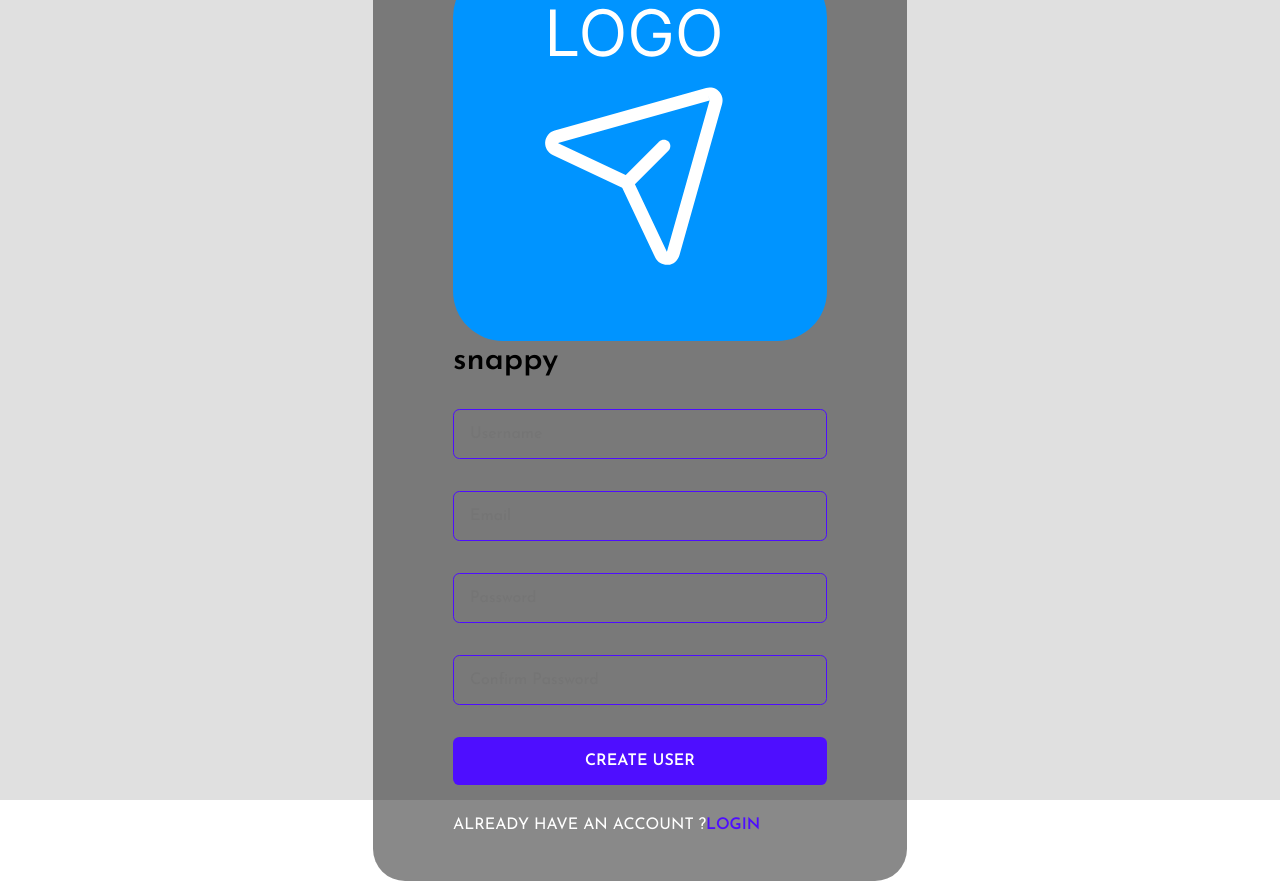
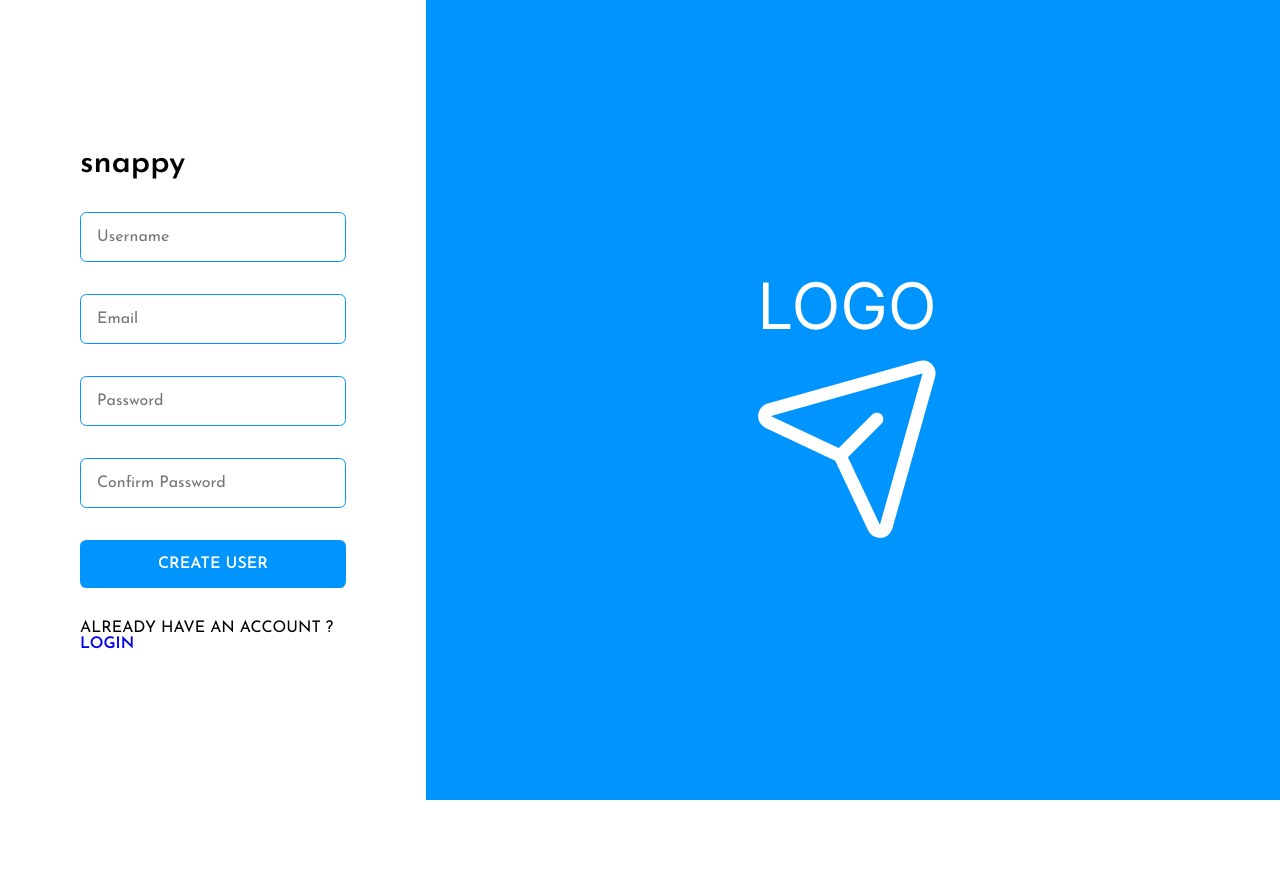
Before and after one commit to ESG-6566/salari_saedi_messenger_final_project, a React (Create React App) app in the folder client/: page /register in a window 1280 px wide. After the commit the page ends 858 px from the top, so only its background shows below. Built offline with nearby package versions, Linux system fonts and the light colour scheme.

Commit message:
edit register page template

```diff
--- a/client/src/App.js
+++ b/client/src/App.js
@@ -3,6 +3,7 @@ import {BrowserRouter , Routes,Route} from 'react-router-dom';
 import Register from "./pages/Register";
 import Login from './pages/Login';
 import Chat from "./pages/Chat";
+import Test from "./pages/Test";
 
 export default function App(){
   return(
@@ -11,6 +12,7 @@ export default function App(){
         <Route path ="/register" element ={<Register />}/>
         <Route path ="/login" element ={<Login />}/>
         <Route path ="/" element ={<Chat />}/>
+        <Route path ="/test" element={<Test />}/>
       </Routes>
     </BrowserRouter>
   )
--- a/client/src/mystyle.module.css
+++ /dev/null
@@ -1,4 +0,0 @@
-.logoFildInRigesterPage{
-    display: flex;
-    flex-direction: row;
-}
--- a/client/src/pages/Register.jsx
+++ b/client/src/pages/Register.jsx
@@ -3,7 +3,7 @@ import styled from "styled-components"
 import { Link } from "react-router-dom"
 // import Logo from "../assets/logo.svg"
 import Logo2 from "../assets/logo2.svg"
-import styles from '../mystyle.module.css'
+//import styles from '../mystyle.module.css'
 
 const handleSubmit = (event)=>{
     event.preventDefault();
@@ -13,11 +13,10 @@ const handleChange = (event) => {};
 
 
 export default function Register(){
-    return <>
+    return <React.Fragment>
     <FormContainer>
         <form onSubmit={(event)=>handleSubmit(event)}>
             <div className="nrand">
-                <img src={Logo2} alt="Logo"/>
                 <h1>snappy</h1>
             </div>
             <input
@@ -46,22 +45,33 @@ export default function Register(){
             />
             <button type="submit">Create User</button>
             <span>Already have an account ?
-                <Link to="./login">Login</Link>
+                <Link to="./login"> Login</Link>
             </span>
         </form>
-    </FormContainer>
-    </>
+        <LogoField>
+          <img src={Logo2}/>
+        </LogoField>
+      </FormContainer>
+  </React.Fragment>
 }
-
+const LogoField = styled.div`
+  height:100%;
+  width: 100%;
+  background-color: #0094FF;
+  justify-content: center;
+  align-items: center;
+  img{
+    margin: 30vh;
+  }
+`;
 const FormContainer = styled.div`
   height: 100vh;
   width: 100vw;
   display: flex;
-  flex-direction: column;
+  flex-direction: row;
   justify-content: center;
-  gap: 1rem;
   align-items: center;
-  background-color: #E0E0E0;
+  background-color: #white;
   .brand {
     display: flex;
     align-items: center;
@@ -77,19 +87,19 @@ const FormContainer = styled.div`
   }
 
   form {
+    width: 50vw;
     display: flex;
     flex-direction: column;
     gap: 2rem;
-    background-color: #00000076;
-    border-radius: 2rem;
+    background-color: #white;
     padding: 3rem 5rem;
   }
   input {
     background-color: transparent;
     padding: 1rem;
-    border: 0.1rem solid #4e0eff;
+    border: 0.1rem solid #0094FF;
     border-radius: 0.4rem;
-    color: white;
+    color: black;
     width: 100%;
     font-size: 1rem;
     &:focus {
@@ -98,7 +108,7 @@ const FormContainer = styled.div`
     }
   }
   button {
-    background-color: #4e0eff;
+    background-color: #0094FF;
     color: white;
     padding: 1rem 2rem;
     border: none;
@@ -112,10 +122,10 @@ const FormContainer = styled.div`
     }
   }
   span {
-    color: white;
+    color: black;
     text-transform: uppercase;
     a {
-      color: #4e0eff;
+      color: #blue;
       text-decoration: none;
       font-weight: bold;
     }
--- /dev/null
+++ b/client/src/pages/Test.jsx
@@ -0,0 +1,9 @@
+import React from "react"
+import styled from "styled-components"
+import { Link } from "react-router-dom"
+
+export default function Test(){
+  return <div>
+
+  </div>
+}
```
